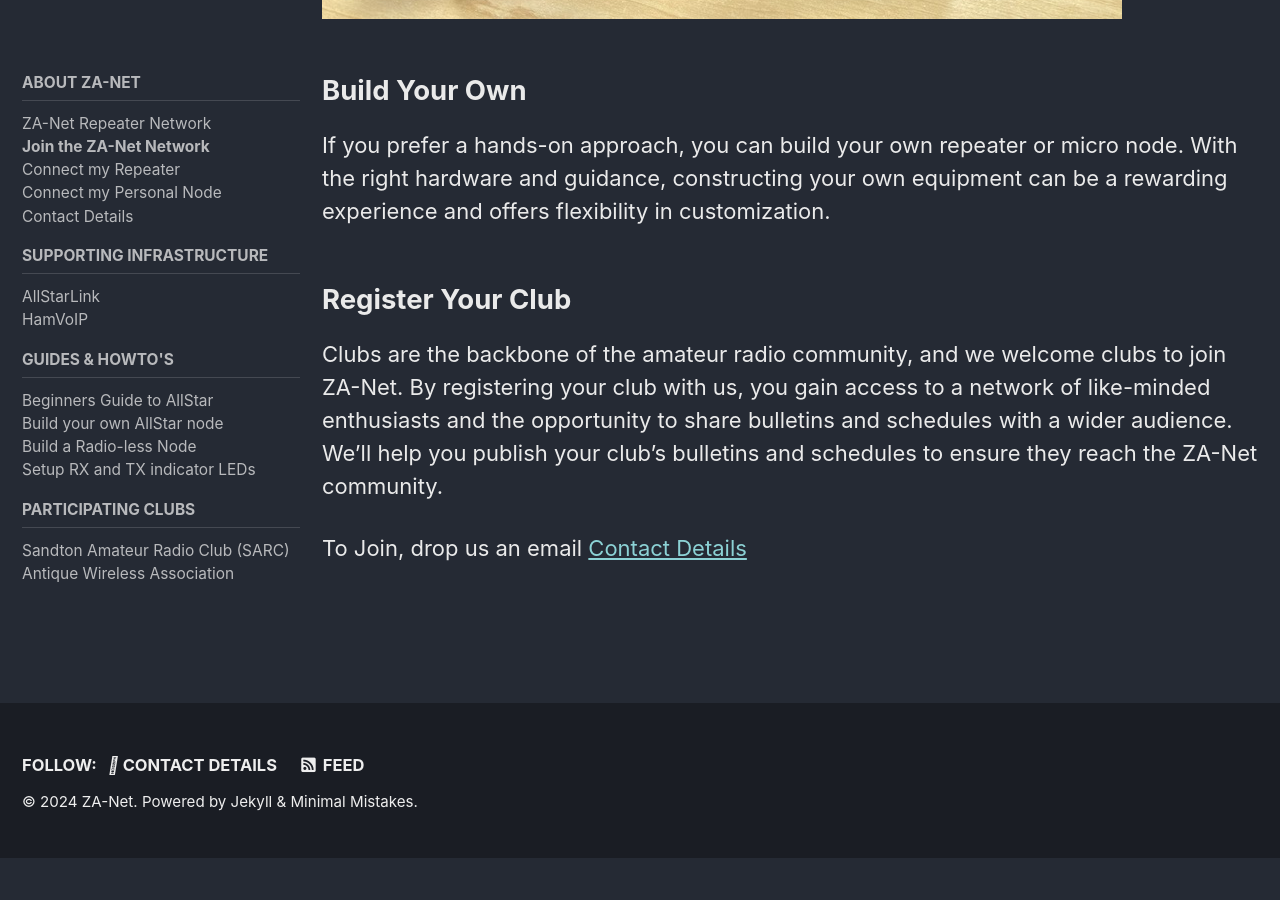
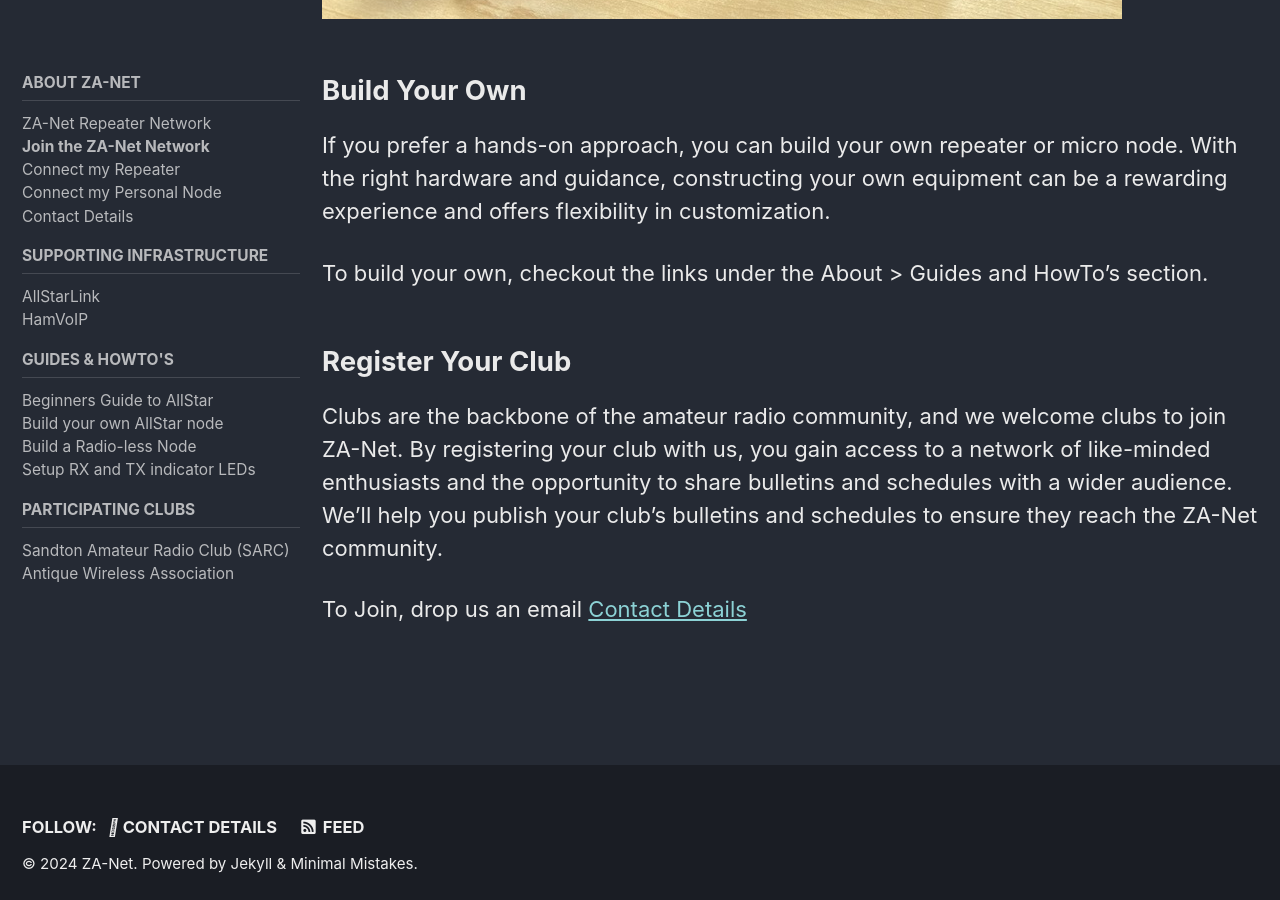
Before and after one commit to za-net/za-net.github.io, a Jekyll site: the page built from _pages/about-join.md, in a window 1280 px wide and 900 px high, scrolled down 1040 px. Built offline with Jekyll 4.4.1, drawn with Linux system fonts in a browser that asks for light colours; cached includes are drawn as plain includes; before the commit the page ends 1898 px from its top, so only the background shows below that.

Commit message:
Updated About Join

```diff
--- a/_pages/about-join.md
+++ b/_pages/about-join.md
@@ -21,6 +21,8 @@ To purchase a Micro Node, drop us an email [Contact Details](/about/contact/)
 
 If you prefer a hands-on approach, you can build your own repeater or micro node. With the right hardware and guidance, constructing your own equipment can be a rewarding experience and offers flexibility in customization.
 
+To build your own, checkout the links under the About > Guides and HowTo's section.
+
 ## Register Your Club
 
 Clubs are the backbone of the amateur radio community, and we welcome clubs to join ZA-Net. By registering your club with us, you gain access to a network of like-minded enthusiasts and the opportunity to share bulletins and schedules with a wider audience. We'll help you publish your club's bulletins and schedules to ensure they reach the ZA-Net community.
```
